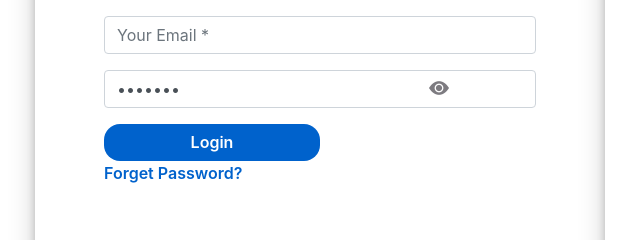
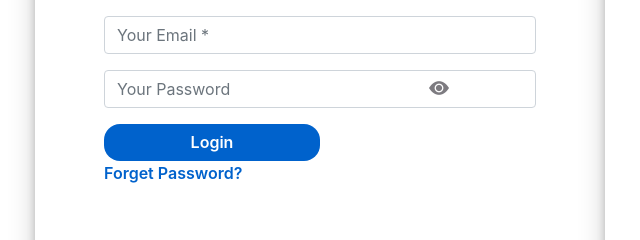
Before and after one commit to moka865/Sign-in, a plain HTML site: page index.html in a window 1280 px wide. Shown: the part 273-513 px from the top of the page, 35-675 px from the left. Drawn offline with nearby package versions, Linux system fonts and the light colour scheme; a web font is replaced by a local one.

Commit message:
the name of the commit

```diff
--- a/index.html
+++ b/index.html
@@ -50,7 +50,7 @@
                       <input type="email" class="form-control" placeholder="Your Email *" value="" />
                   </div>
                   <div class="form-group">
-                    <input type="password" placeholder="Your Password" class="form-control" value="FakePSW" id="myInput">
+                    <input type="password" placeholder="Your Password" class="form-control"  id="myInput">
                     <!-- <input type="checkbox" onclick="myFunction()"> -->
                     <i class="bi bi-eye-fill " role="button" onclick="myFunction()" id="ShowBtn"  ></i>
                   </div>
```
